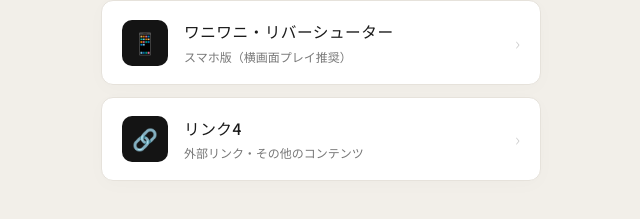
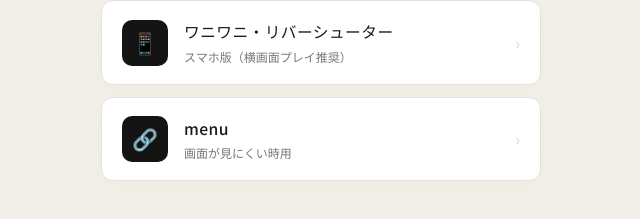
Before and after one commit to takuyakk11-sudo/kt, a plain HTML site: page index.html in a window 1280 px wide. Shown: the part 455-674 px from the top of the page, 319-959 px from the left. Drawn offline with nearby package versions, Linux system fonts and the light colour scheme; a web font is replaced by a local one.

Commit message:
Update index.html

```diff
--- a/index.html
+++ b/index.html
@@ -192,11 +192,11 @@
       </li>
 
       <li>
-        <a href="https://example.com/4" class="menu-card">
+        <a href="menu.html" class="menu-card">
           <div class="icon-box">🔗</div>
           <div class="card-content">
-            <span class="card-title">リンク4</span>
-            <span class="card-desc">外部リンク・その他のコンテンツ</span>
+            <span class="card-title">menu</span>
+            <span class="card-desc">画面が見にくい時用</span>
           </div>
           <span class="arrow">›</span>
         </a>
```
